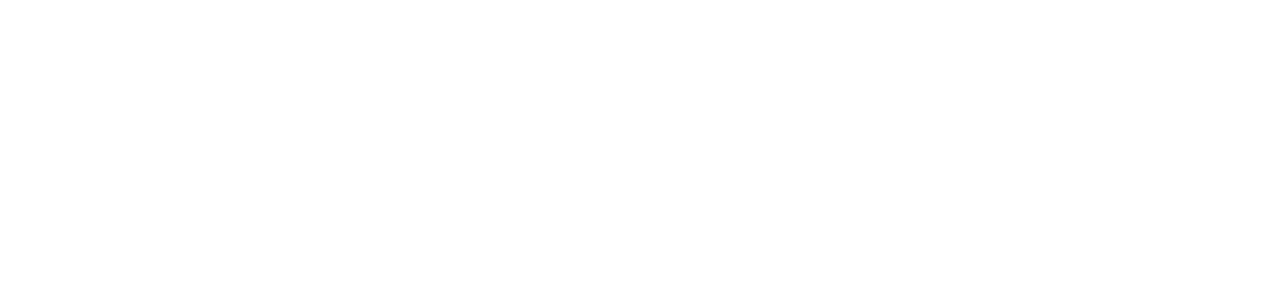
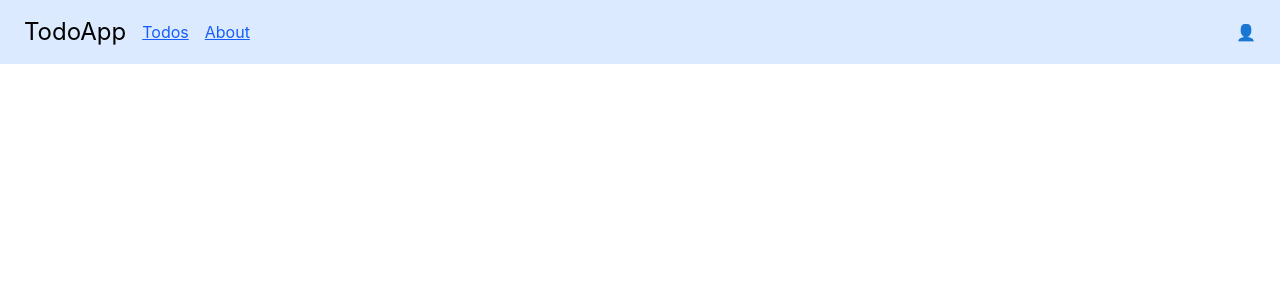
Before and after one commit to KalleLuukkanen/todo-app_v2, a React (Vite) app in the folder client/: page /user in a window 1280 px wide. Before the commit this address had no page. Shown: the top 300 px of the page. Built offline with nearby package versions, Linux system fonts and the light colour scheme.

Commit message:
Working mostly on the header

```diff
--- a/client/src/App.tsx
+++ b/client/src/App.tsx
@@ -1,7 +1,10 @@
 import { Routes, Route } from "react-router-dom";
 import Layout from "./components/main/Layout";
-import Home from "./components/pages/Home"
+import Home from "./components/pages/Home";
 import About from "./components/pages/about/About";
+import Todos from "./components/pages/todos/Todos";
+import UserInfo from "./components/pages/user/UserInfo";
+
 
 
 function App() {
@@ -10,6 +13,8 @@ function App() {
       <Route element={<Layout />}>
         <Route path="/" element={<Home />} />
         <Route path="/about" element={<About />} />
+        <Route path="/todos" element={<Todos />} />
+        <Route path="/user" element={<UserInfo />} />
       </Route>
     </Routes>
   );
--- a/client/src/components/main/Footer.tsx
+++ b/client/src/components/main/Footer.tsx
@@ -1,6 +1,6 @@
 function Footer() {
     return (
-        <footer>footer</footer>
+        <footer></footer>
     )
 }
 
--- a/client/src/components/main/Header.tsx
+++ b/client/src/components/main/Header.tsx
@@ -1,6 +1,41 @@
+import { Link } from "react-router-dom";
+
 function Header() {
     return (
-        <header>header</header>
+        <header className="flex items-center p-4 bg-blue-100">
+            <nav className="ml-2">
+                <ul className="flex items-center space-x-4">
+                    <li>
+                        <Link
+                            to="/"
+                            className="text-2xl"
+                        >
+                            TodoApp
+                        </Link>
+                    </li>
+                    <li>
+                        <Link
+                            to="/todos"
+                            className="text-blue-600 underline hover:text-blue-800"
+                        >
+                            Todos
+                        </Link>
+                    </li>
+                    <li>
+                        <Link
+                            to="/about"
+                            className="text-blue-600 underline hover:text-blue-800">
+                            About
+                        </Link>
+                    </li>
+                </ul>
+            </nav>
+            <Link
+                to="/user"
+                className="ml-auto mr-2">
+                👤
+            </Link>
+        </header>
     )
 }
 
--- a/client/src/components/main/Layout.tsx
+++ b/client/src/components/main/Layout.tsx
@@ -6,7 +6,7 @@ function Layout() {
     return (
         <div className="flex flex-col h-full">
             <Header />
-            <main>
+            <main className="p-4">
                 <Outlet />
             </main>
             <Footer />
@@ -14,4 +14,4 @@ function Layout() {
     );
 }
 
-export default Layout
+export default Layout;
--- a/client/src/components/pages/todos/Todos.tsx
+++ b/client/src/components/pages/todos/Todos.tsx
@@ -0,0 +1,7 @@
+function Todos() {
+    return (
+        <div></div>
+    );
+}
+
+export default Todos;
--- /dev/null
+++ b/client/src/components/pages/user/UserInfo.tsx
@@ -0,0 +1,7 @@
+function UserInfo() {
+    return (
+        <div></div>
+    );
+}
+
+export default UserInfo;
```
Also changed, not shown: client/src/components/pages/todos/TodoForm.tsx (added).
